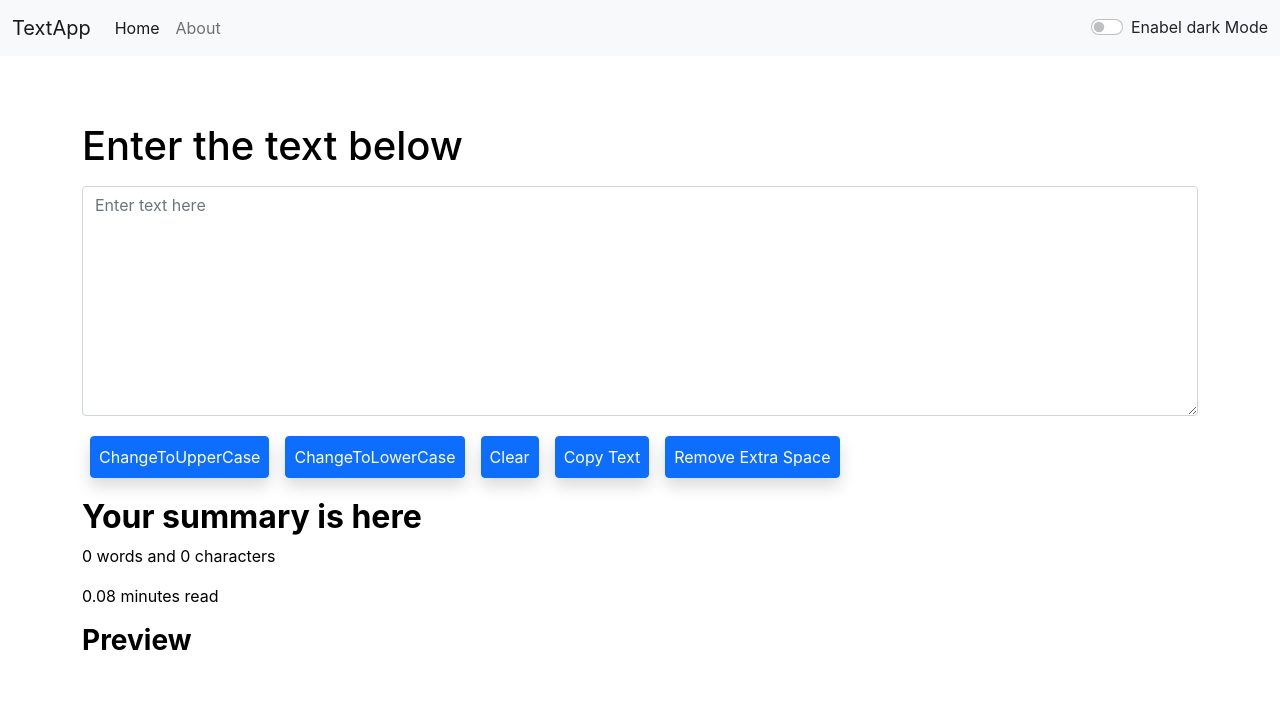
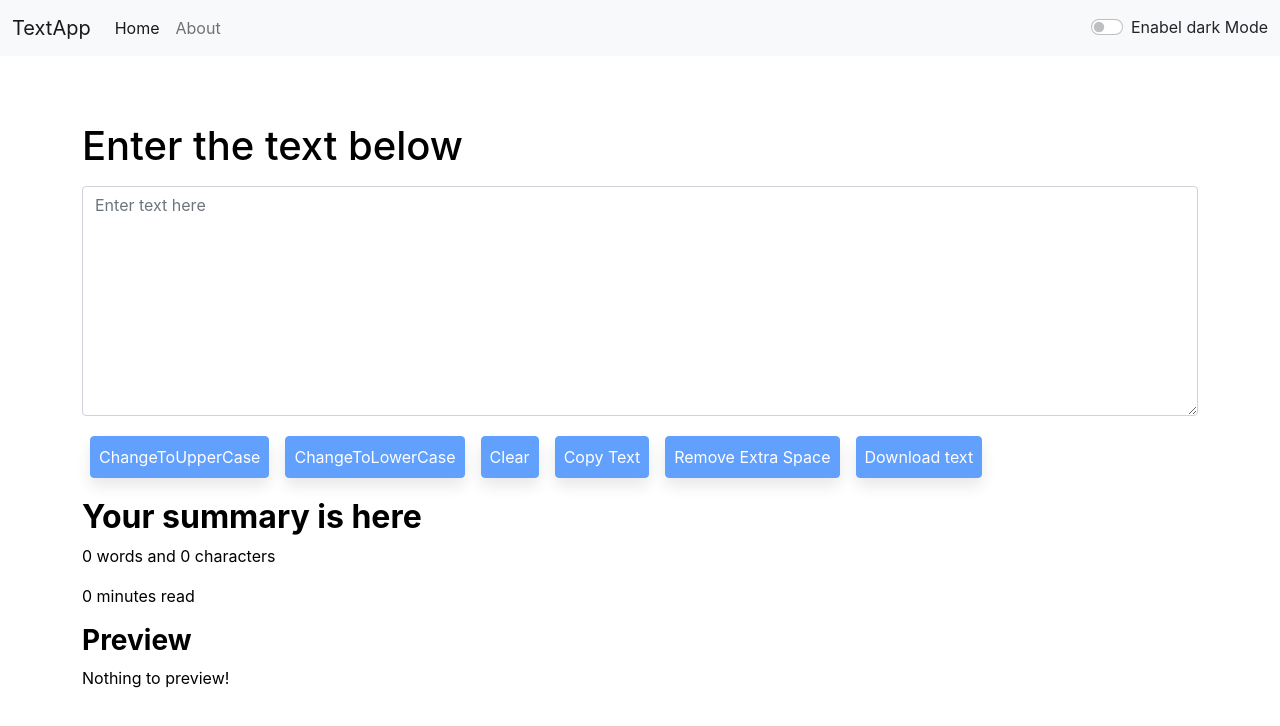
Before and after one commit to gaurav147-star/Text-App, a React (Create React App) app: page / in a window 1280 px wide. Shown: the top 726 px of the page. Built offline with nearby package versions, Linux system fonts and the light colour scheme.

Commit message:
added download button and readme modified

```diff
--- a/src/components/TextForm.js
+++ b/src/components/TextForm.js
@@ -28,6 +28,16 @@ export default function TextForm(props) {
     const newText = "";
     setText(newText);
   };
+  const downloadTxtFile = () => {
+    const element = document.createElement("a");
+    const file = new Blob([document.getElementById('box').value],
+                {type: 'text/plain;charset=utf-8'});
+    element.href = URL.createObjectURL(file);
+    element.download = "myFile.txt";
+    document.body.appendChild(element);
+    element.click();
+  }
+
   const [text, setText] = useState("");
   //   const text1 = setText(text);
 
@@ -50,22 +60,25 @@ export default function TextForm(props) {
           rows="9"
           placeholder="Enter text here"
         ></textarea>
-        <button className="btn btn-primary mx-2 my-1 shadow p-2 rounded" onClick={ConvertToUp}>
+        <button disabled={text.length === 0} className="btn btn-primary mx-2 my-1 shadow p-2 rounded" onClick={ConvertToUp}>
           ChangeToUpperCase
         </button>
-        <button className="btn btn-primary mx-2 my-1 shadow p-2 rounded" onClick={ConvertToLo}>
+        <button disabled={text.length === 0} className="btn btn-primary mx-2 my-1 shadow p-2 rounded" onClick={ConvertToLo}>
           ChangeToLowerCase
         </button>
-        <button className="btn btn-primary mx-2 my-1 shadow p-2 rounded" onClick={Clear}>
+        <button disabled={text.length === 0} className="btn btn-primary mx-2 my-1 shadow p-2 rounded" onClick={Clear}>
           Clear
         </button>
 
-        <button className="btn btn-primary mx-2 my-1 shadow p-2 rounded" onClick={CopyText}>
+        <button disabled={text.length === 0} className="btn btn-primary mx-2 my-1 shadow p-2 rounded" onClick={CopyText}>
           Copy Text
         </button>
 
-        <button className="btn btn-primary mx-2 my-1 shadow p-2 rounded" onClick={ExtraSpace}>
+        <button disabled={text.length === 0} className="btn btn-primary mx-2 my-1 shadow p-2 rounded" onClick={ExtraSpace}>
           Remove Extra Space
+        </button>
+        <button disabled={text.length === 0} className="btn btn-primary mx-2 my-1 shadow p-2 rounded" onClick={downloadTxtFile}>
+          Download text
         </button>
       </div>
 
@@ -82,19 +95,30 @@ export default function TextForm(props) {
         <h2>
           {" "}
           <b> Your summary is here </b>
-        </h2>
+          </h2>
         <p>
           {" "}
-          {text.split(/\s+/).filter((element)=>{return element.length!==0}).length} words and {text.length} characters
+          {
+            text.split(/\s+/).filter((element) => {
+              return element.length !== 0;
+            }).length
+          }{" "}
+          words and {text.length} characters
         </p>
-        <p> {0.08 * text.split(" ").length} minutes read</p>
+        <p>
+          {" "}
+          {0.08 *
+            text.split(" ").filter((element) => {
+              return element.length !== 0;
+            }).length}{" "}
+          minutes read
+        </p>
 
         <h3>
           <b> Preview</b>{" "}
         </h3>
-        <p>{text}</p>
+        <p>{text.length > 0 ? text : "Nothing to preview!"}</p>
       </div>
-
     </>
   );
 }
```
Also changed, not shown: assets/snap.png (added), 1 other file (tests, documents, lock files or other folders).
